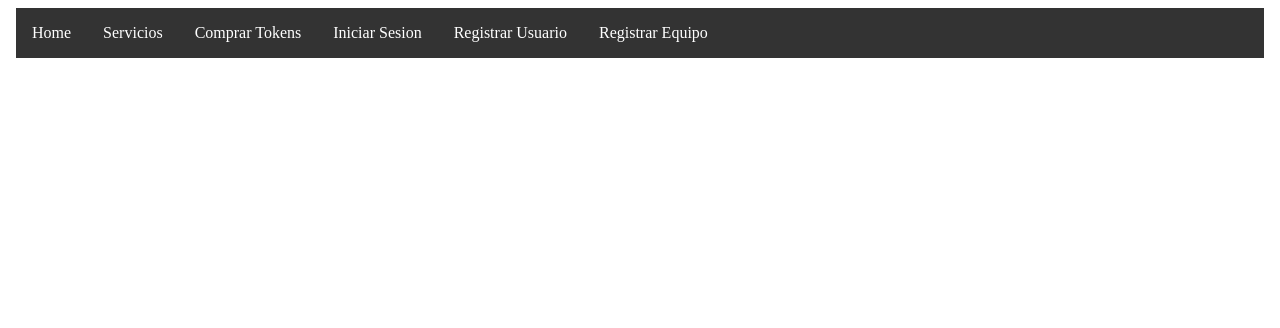
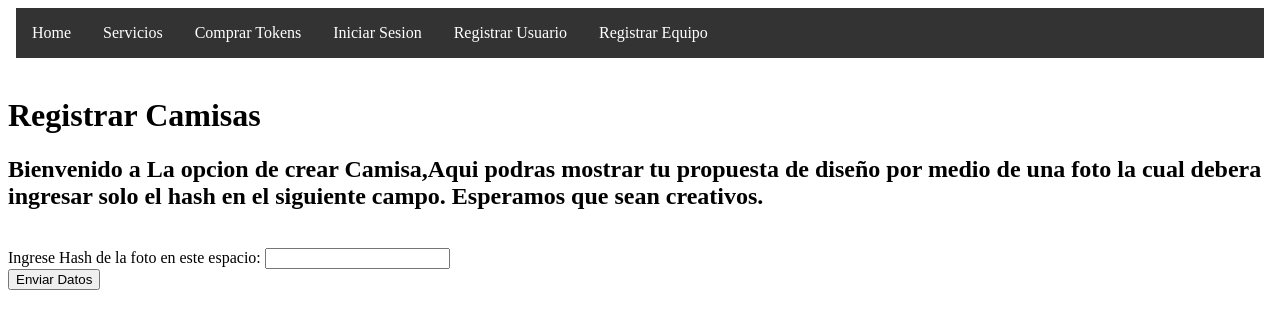
Before and after one commit to joeruiz1/ProyectoBlockchain, an Angular app: page /crear-camisas in a window 1280 px wide. Before the commit this address led to /. Shown: the top 328 px of the page. Built offline with nearby package versions, Linux system fonts and the light colour scheme.

Commit message:
2 files modified, 3 added

```diff
--- a/src/app/app.module.ts
+++ b/src/app/app.module.ts
@@ -11,6 +11,7 @@ import{ProyectoServiciosComponent} from '../proyecto-servicios/proyecto-servicio
 import{ComprarTokensComponent} from '../comprar-tokens/comprar-tokens.component';
 import{IngresoComponent} from '../ingreso/ingreso.component';
 import { RegistrarEquipoComponent } from './registrar-equipo/registrar-equipo.component';
+import { CrearCamisasComponent } from './crear-camisas/crear-camisas.component';
 
 const appRoutes:Routes=[
   {path:'',component:IngresoComponent},
@@ -20,7 +21,8 @@ const appRoutes:Routes=[
   {path:'comprar-tokens',component:ComprarTokensComponent},
   {path:'ingreso',component:IngresoComponent},
   {path:'proyecto-registro',component:ProyectoRegistroComponent},
-  {path:'registrar-equipo',component:RegistrarEquipoComponent}
+  {path:'registrar-equipo',component:RegistrarEquipoComponent},
+  {path:'crear-camisas',component:CrearCamisasComponent}
 
 ]
 
@@ -28,7 +30,7 @@ const appRoutes:Routes=[
 @NgModule({
   imports:      [ BrowserModule, FormsModule,
   RouterModule.forRoot(appRoutes)],
-  declarations: [ AppComponent, HelloComponent,ProyectoComponent,ProyectoRegistroComponent,ProyectoServiciosComponent,ComprarTokensComponent,IngresoComponent, RegistrarEquipoComponent ],
+  declarations: [ AppComponent, HelloComponent,ProyectoComponent,ProyectoRegistroComponent,ProyectoServiciosComponent,ComprarTokensComponent,IngresoComponent, RegistrarEquipoComponent, CrearCamisasComponent ],
   bootstrap:    [ AppComponent ]
 })
 export class AppModule {
--- /dev/null
+++ b/src/app/crear-camisas/crear-camisas.component.html
@@ -0,0 +1,8 @@
+<h1>Registrar Camisas</h1>
+
+<h2>Bienvenido a La opcion de crear Camisa,Aqui podras mostrar tu propuesta de diseño por medio de una foto la cual debera ingresar solo el hash en el siguiente campo.
+Esperamos que sean creativos.</h2><br>
+
+Ingrese Hash de la foto en este espacio: <input type="text" [(ngModel)]="foto"><br>
+
+ <button ng-click="EnviarDatos()">Enviar Datos</button><br>
--- /dev/null
+++ b/src/app/crear-camisas/crear-camisas.component.ts
@@ -0,0 +1,15 @@
+import { Component, OnInit } from '@angular/core';
+
+@Component({
+  selector: 'app-crear-camisas',
+  templateUrl: './crear-camisas.component.html',
+  styleUrls: ['./crear-camisas.component.css']
+})
+export class CrearCamisasComponent implements OnInit {
+
+  constructor() { }
+
+  ngOnInit() {
+  }
+
+}
```
Also changed, not shown: src/proyecto-servicios/proyecto-servicios.component.html (+2 -1 lines), src/app/crear-camisas/crear-camisas.component.css (added).
